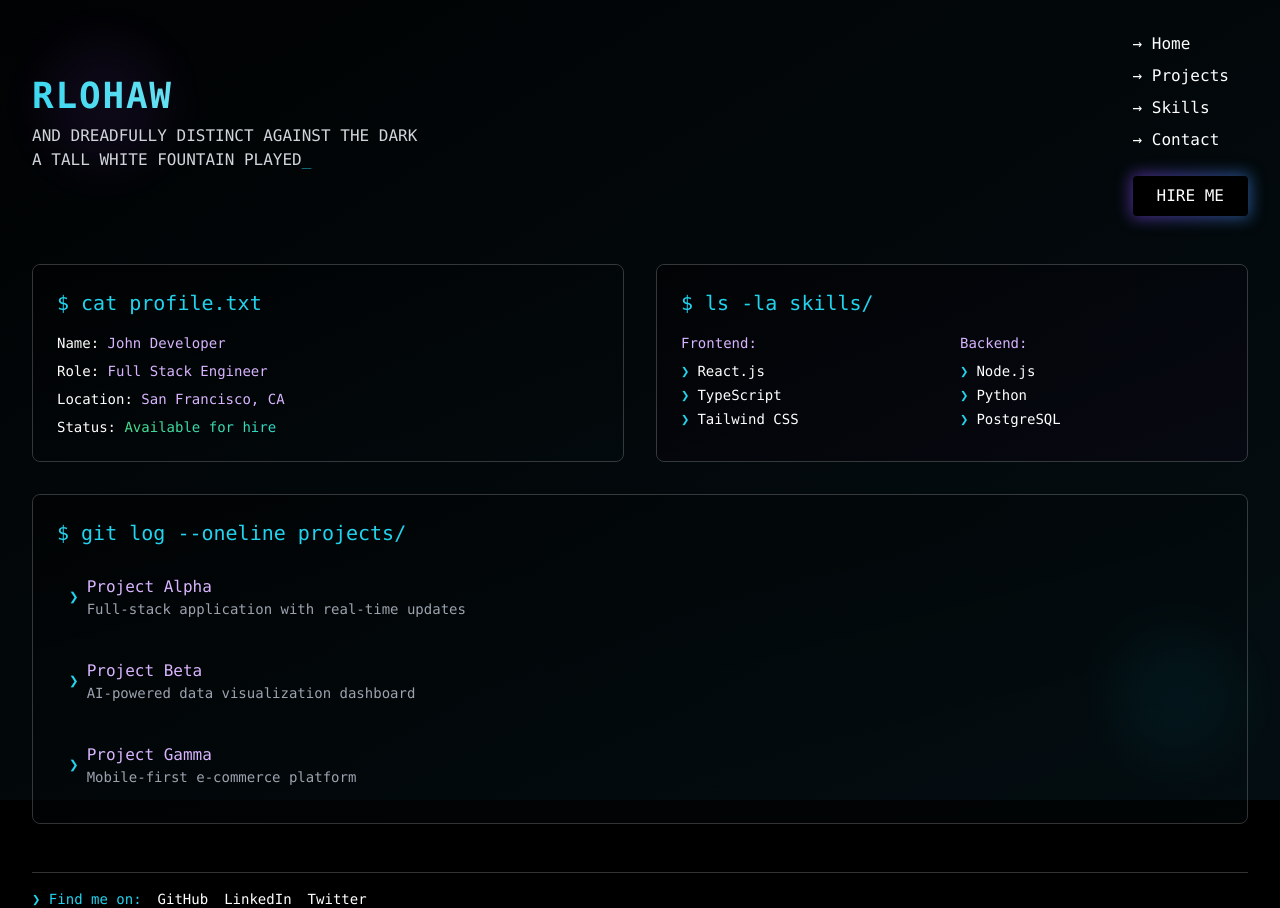
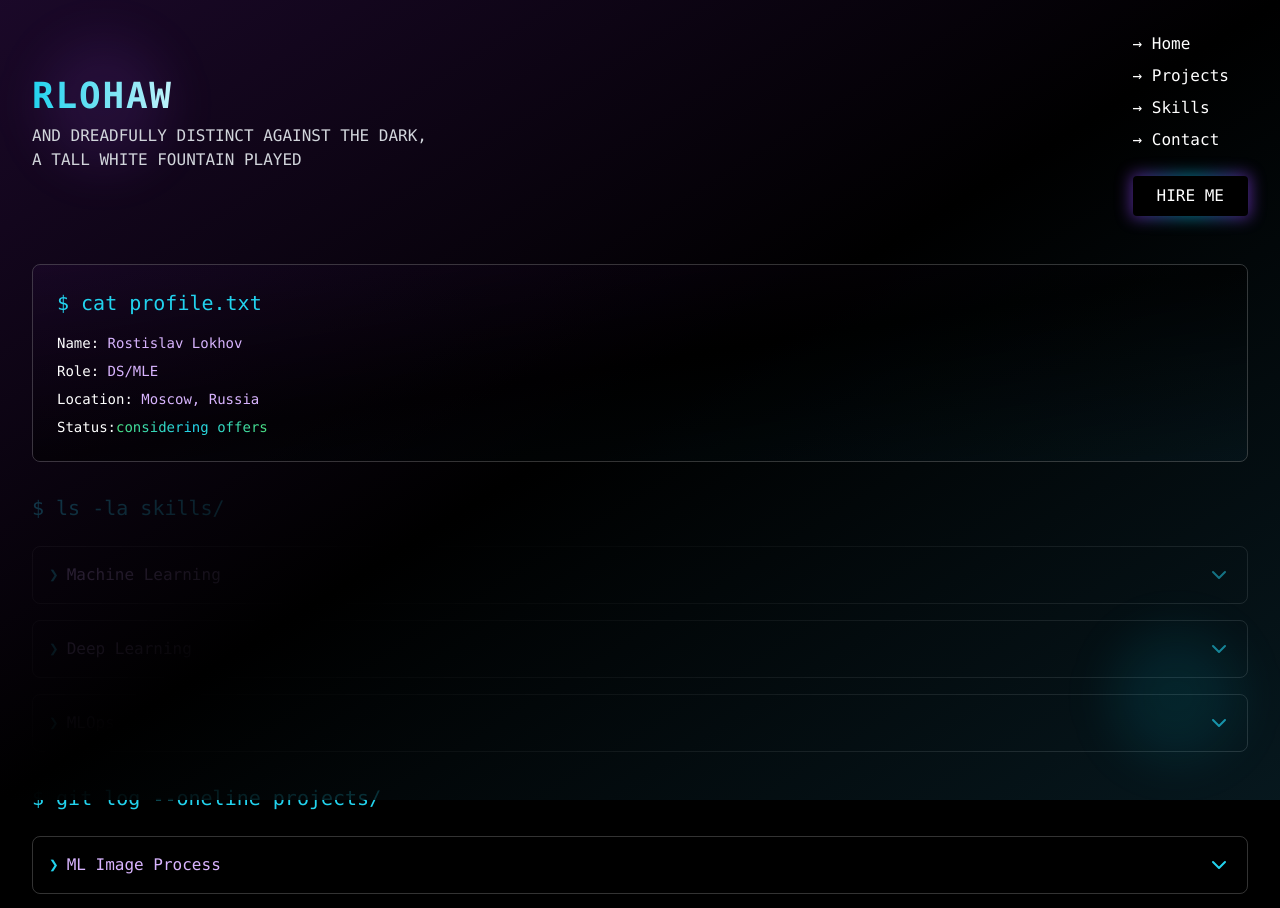
Before and after one commit to Rl0h4w/portfolio, a React (Vite) app: page / in a window 1280 px wide. Shown: the top 908 px of the page. Built offline with nearby package versions, Linux system fonts and the light colour scheme.

Commit message:
dd of project and skills

```diff
--- a/src/components/AnimatedPortfolio.jsx
+++ b/src/components/AnimatedPortfolio.jsx
@@ -1,40 +1,221 @@
-import React, { useEffect } from 'react';
+import React, { useState, useEffect } from 'react';
+import { ChevronDown, ChevronUp, ExternalLink, Github } from 'lucide-react';
 
 const AnimatedPortfolio = () => {
+  const [openSkills, setOpenSkills] = useState({});
+  const [openProjects, setOpenProjects] = useState({});
+
   useEffect(() => {
-    // Создаем анимацию для градиентов
     const gradients = document.querySelectorAll('.animate-gradient');
     gradients.forEach(gradient => {
       gradient.style.backgroundSize = '400% 400%';
     });
   }, []);
 
+  const projects = [
+    {
+      id: 1,
+      title: "ML Image Process",
+      shortDesc: "High-performance medical image processing pipeline",
+      fullDesc: "Developed an end-to-end pipeline for medical image processing using deep learning models. Implemented efficient data processing and model serving architecture.",
+      techStack: ["Python", "PyTorch", "FastAPI", "Docker", "PostgreSQL"],
+      links: {
+        github: "https://github.com/rlohaw/project1",
+        demo: "https://demo-link.com"
+      },
+      achievements: [
+        "Reduced image processing time by 60%",
+        "Implemented distributed processing pipeline",
+        "Achieved 95% accuracy in image classification"
+      ]
+    },
+    {
+      id: 2,
+      title: "NLP Analysis Tool",
+      shortDesc: "Natural Language Processing for document analysis",
+      fullDesc: "Created a tool for analyzing large volumes of text data using transformer models. Features include sentiment analysis, named entity recognition, and topic modeling.",
+      techStack: ["Python", "Hugging Face", "spaCy", "Flask", "Redis"],
+      links: {
+        github: "https://github.com/rlohaw/project2",
+        demo: "https://demo-link.com"
+      },
+      achievements: [
+        "Processed over 1M documents",
+        "Integrated 5+ language models",
+        "Reduced analysis time by 40%"
+      ]
+    }
+  ];
+
+  const skills = {
+    "Machine Learning": {
+      items: ["PyTorch", "TensorFlow", "Scikit-learn", "XGBoost", "LightGBM"],
+      experience: "4 years of hands-on experience in developing and deploying ML models",
+      projects: "Implemented production ML systems for medical imaging and NLP",
+      level: "Advanced"
+    },
+    "Deep Learning": {
+      items: ["CNNs", "Transformers", "GANs", "Object Detection", "Segmentation"],
+      experience: "3 years working with neural networks and deep learning architectures",
+      projects: "Developed custom architectures for medical image analysis",
+      level: "Advanced"
+    },
+    "MLOps": {
+      items: ["Docker", "Kubernetes", "MLflow", "DVC", "Airflow"],
+      experience: "2 years of experience in ML systems deployment and monitoring",
+      projects: "Built end-to-end ML pipelines for production environments",
+      level: "Intermediate"
+    }
+  };
+
+  const toggleSkill = (skillName) => {
+    setOpenSkills(prev => ({
+      ...prev,
+      [skillName]: !prev[skillName]
+    }));
+  };
+
+  const toggleProject = (projectId) => {
+    setOpenProjects(prev => ({
+      ...prev,
+      [projectId]: !prev[projectId]
+    }));
+  };
+
+  const ProjectCard = ({ project }) => {
+    const isOpen = openProjects[project.id];
+
+    return (
+      <div className="border border-white/20 p-4 rounded-lg transition-all duration-300 hover:border-cyan-400/50">
+        <div
+          className="flex items-center justify-between cursor-pointer"
+          onClick={() => toggleProject(project.id)}
+        >
+          <div className="flex items-center gap-2">
+            <span className="text-cyan-400">❯</span>
+            <h3 className="text-purple-300 font-medium">{project.title}</h3>
+          </div>
+          {isOpen ? <ChevronUp className="text-cyan-400" /> : <ChevronDown className="text-cyan-400" />}
+        </div>
+
+        {isOpen && (
+          <div className="mt-4 space-y-4">
+            <p className="text-gray-300">{project.fullDesc}</p>
+
+            <div className="space-y-2">
+              <h4 className="text-purple-300">Tech Stack:</h4>
+              <div className="flex flex-wrap gap-2">
+                {project.techStack.map((tech, index) => (
+                  <span key={index} className="px-2 py-1 bg-purple-900/20 rounded-md text-sm">
+                    {tech}
+                  </span>
+                ))}
+              </div>
+            </div>
+
+            <div className="space-y-2">
+              <h4 className="text-purple-300">Key Achievements:</h4>
+              <ul className="list-disc list-inside space-y-1 text-gray-300">
+                {project.achievements.map((achievement, index) => (
+                  <li key={index}>{achievement}</li>
+                ))}
+              </ul>
+            </div>
+
+            <div className="flex gap-4 pt-2">
+              <a
+                href={project.links.github}
+                target="_blank"
+                rel="noopener noreferrer"
+                className="flex items-center gap-2 text-cyan-400 hover:text-cyan-300"
+              >
+                <Github size={16} />
+                View Code
+              </a>
+              <a
+                href={project.links.demo}
+                target="_blank"
+                rel="noopener noreferrer"
+                className="flex items-center gap-2 text-cyan-400 hover:text-cyan-300"
+              >
+                <ExternalLink size={16} />
+                Live Demo
+              </a>
+            </div>
+          </div>
+        )}
+      </div>
+    );
+  };
+
+  const SkillCard = ({ name, skill }) => {
+    const isOpen = openSkills[name];
+
+    return (
+      <div className="border border-white/20 p-4 rounded-lg transition-all duration-300 hover:border-cyan-400/50">
+        <div
+          className="flex items-center justify-between cursor-pointer"
+          onClick={() => toggleSkill(name)}
+        >
+          <div className="flex items-center gap-2">
+            <span className="text-cyan-400">❯</span>
+            <h3 className="text-purple-300 font-medium">{name}</h3>
+          </div>
+          {isOpen ? <ChevronUp className="text-cyan-400" /> : <ChevronDown className="text-cyan-400" />}
+        </div>
+
+        {isOpen && (
+          <div className="mt-4 space-y-4">
+            <div className="flex flex-wrap gap-2">
+              {skill.items.map((item, index) => (
+                <span key={index} className="px-2 py-1 bg-purple-900/20 rounded-md text-sm">
+                  {item}
+                </span>
+              ))}
+            </div>
+
+            <div className="space-y-2 text-sm">
+              <p className="text-gray-300">
+                <span className="text-purple-300">Experience: </span>
+                {skill.experience}
+              </p>
+              <p className="text-gray-300">
+                <span className="text-purple-300">Projects: </span>
+                {skill.projects}
+              </p>
+              <p className="text-gray-300">
+                <span className="text-purple-300">Level: </span>
+                <span className={`
+                  ${skill.level === 'Advanced' ? 'text-green-400' : ''}
+                  ${skill.level === 'Intermediate' ? 'text-yellow-400' : ''}
+                  ${skill.level === 'Beginner' ? 'text-red-400' : ''}
+                `}>
+                  {skill.level}
+                </span>
+              </p>
+            </div>
+          </div>
+        )}
+      </div>
+    );
+  };
+
   return (
     <div className="min-h-screen bg-black text-white p-8 font-mono relative overflow-hidden">
-      {/* Анимированный фоновый градиент */}
-      <div className="fixed inset-0 animate-gradient bg-gradient-to-br from-purple-900/30 via-black to-cyan-900/30 pointer-events-none"
-           style={{
-             animation: 'gradient 15s ease infinite',
-           }}
-      />
+      <div className="fixed inset-0 bg-gradient-to-br from-purple-900/30 via-black to-cyan-900/30 pointer-events-none" />
 
-      {/* Декоративные элементы */}
       <div className="fixed top-0 left-0 w-full h-full pointer-events-none">
-        <div className="absolute top-10 left-10 w-32 h-32 bg-purple-500/10 rounded-full blur-xl animate-pulse"></div>
-        <div className="absolute bottom-10 right-10 w-32 h-32 bg-cyan-500/10 rounded-full blur-xl animate-pulse" style={{animationDelay: '2s'}}></div>
+        <div className="absolute top-10 left-10 w-32 h-32 bg-purple-500/10 rounded-full blur-xl" />
+        <div className="absolute bottom-10 right-10 w-32 h-32 bg-cyan-500/10 rounded-full blur-xl" />
       </div>
 
-      {/* Header Section */}
       <div className="flex items-center mb-12 relative">
         <div className="mr-8">
-          <div className="text-4xl font-bold tracking-wider animate-gradient bg-gradient-to-r from-cyan-400 via-white to-purple-400 text-transparent bg-clip-text"
-               style={{
-                 animation: 'gradient 3s ease infinite',
-               }}>
+          <div className="text-4xl font-bold tracking-wider bg-gradient-to-r from-cyan-400 via-white to-purple-400 text-transparent bg-clip-text">
             RLOHAW
           </div>
-          <div className="text-gray-300 mt-2">AND DREADFULLY DISTINCT AGAINST THE DARK</div>
-          <div className="text-gray-300">A TALL WHITE FOUNTAIN PLAYED<span className="animate-pulse text-cyan-400">_</span></div>
+          <div className="text-gray-300 mt-2">AND DREADFULLY DISTINCT AGAINST THE DARK,</div>
+          <div className="text-gray-300">A TALL WHITE FOUNTAIN PLAYED</div>
         </div>
         <div className="ml-auto">
           <nav>
@@ -45,10 +226,7 @@ const AnimatedPortfolio = () => {
               <li className="hover:text-cyan-400 cursor-pointer transition-colors duration-300">→ Contact</li>
               <li>
                 <button className="mt-4 relative group">
-                  <div className="absolute -inset-0.5 animate-gradient bg-gradient-to-r from-purple-600 via-cyan-500 to-purple-600 rounded blur opacity-60 group-hover:opacity-100 transition duration-1000"
-                       style={{
-                         animation: 'gradient 3s ease infinite',
-                       }}></div>
+                  <div className="absolute -inset-0.5 bg-gradient-to-r from-purple-600 via-cyan-500 to-purple-600 rounded blur opacity-60 group-hover:opacity-100 transition duration-1000" />
                   <div className="relative bg-black px-6 py-2 rounded">
                     HIRE ME
                   </div>
@@ -59,120 +237,42 @@ const AnimatedPortfolio = () => {
         </div>
       </div>
 
-      {/* Main Content */}
-      <div className="grid grid-cols-1 md:grid-cols-2 gap-8">
-        {/* Profile Section */}
+      <div className="grid grid-cols-1 gap-8">
         <div className="border border-white/20 p-6 rounded-lg relative overflow-hidden group">
-          <div className="absolute inset-0 animate-gradient bg-gradient-to-br from-purple-900/20 via-black to-cyan-900/20 opacity-50 group-hover:opacity-100 transition-opacity duration-500"
-               style={{
-                 animation: 'gradient 10s ease infinite',
-               }}></div>
+          <div className="absolute inset-0 bg-gradient-to-br from-purple-900/20 via-black to-cyan-900/20 opacity-50 group-hover:opacity-100 transition-opacity duration-500" />
           <div className="relative">
             <div className="text-xl mb-4 text-cyan-400">$ cat profile.txt</div>
             <div className="space-y-2 text-sm">
-              <p>Name: <span className="text-purple-300">John Developer</span></p>
-              <p>Role: <span className="text-purple-300">Full Stack Engineer</span></p>
-              <p>Location: <span className="text-purple-300">San Francisco, CA</span></p>
-              <p>Status: <span className="animate-gradient bg-gradient-to-r from-green-400 via-cyan-400 to-green-400 text-transparent bg-clip-text"
-                             style={{
-                               animation: 'gradient 3s ease infinite',
-                             }}>Available for hire</span></p>
+              <p>Name: <span className="text-purple-300">Rostislav Lokhov</span></p>
+              <p>Role: <span className="text-purple-300">DS/MLE</span></p>
+              <p>Location: <span className="text-purple-300">Moscow, Russia</span></p>
+              <p>
+                Status:
+                <span className="bg-gradient-to-r from-green-400 via-cyan-400 to-green-400 text-transparent bg-clip-text">
+                  considering offers
+                </span>
+              </p>
             </div>
           </div>
         </div>
 
-        {/* Skills Section */}
-        <div className="border border-white/20 p-6 rounded-lg relative overflow-hidden group">
-          <div className="absolute inset-0 animate-gradient bg-gradient-to-br from-cyan-900/20 via-black to-purple-900/20 opacity-50 group-hover:opacity-100 transition-opacity duration-500"
-               style={{
-                 animation: 'gradient 10s ease infinite',
-               }}></div>
-          <div className="relative">
-            <div className="text-xl mb-4 text-cyan-400">$ ls -la skills/</div>
-            <div className="grid grid-cols-2 gap-4 text-sm">
-              <div>
-                <p className="text-purple-300 mb-2">Frontend:</p>
-                <ul className="space-y-1">
-                  <li className="flex items-center group">
-                    <span className="text-cyan-400 mr-2 group-hover:text-purple-400 transition-colors duration-300">❯</span>
-                    React.js
-                  </li>
-                  <li className="flex items-center group">
-                    <span className="text-cyan-400 mr-2 group-hover:text-purple-400 transition-colors duration-300">❯</span>
-                    TypeScript
-                  </li>
-                  <li className="flex items-center group">
-                    <span className="text-cyan-400 mr-2 group-hover:text-purple-400 transition-colors duration-300">❯</span>
-                    Tailwind CSS
-                  </li>
-                </ul>
-              </div>
-              <div>
-                <p className="text-purple-300 mb-2">Backend:</p>
-                <ul className="space-y-1">
-                  <li className="flex items-center group">
-                    <span className="text-cyan-400 mr-2 group-hover:text-purple-400 transition-colors duration-300">❯</span>
-                    Node.js
-                  </li>
-                  <li className="flex items-center group">
-                    <span className="text-cyan-400 mr-2 group-hover:text-purple-400 transition-colors duration-300">❯</span>
-                    Python
-                  </li>
-                  <li className="flex items-center group">
-                    <span className="text-cyan-400 mr-2 group-hover:text-purple-400 transition-colors duration-300">❯</span>
-                    PostgreSQL
-                  </li>
-                </ul>
-              </div>
-            </div>
-          </div>
+        <div className="space-y-4">
+          <h2 className="text-xl text-cyan-400 mb-6">$ ls -la skills/</h2>
+          {Object.entries(skills).map(([name, skill]) => (
+            <SkillCard key={name} name={name} skill={skill} />
+          ))}
         </div>
 
-        {/* Projects Section */}
-        <div className="border border-white/20 p-6 rounded-lg relative overflow-hidden col-span-full group">
-          <div className="absolute inset-0 animate-gradient bg-gradient-to-br from-purple-900/20 via-black to-cyan-900/20 opacity-50 group-hover:opacity-100 transition-opacity duration-500"
-               style={{
-                 animation: 'gradient 10s ease infinite',
-               }}></div>
-          <div className="relative">
-            <div className="text-xl mb-4 text-cyan-400">$ git log --oneline projects/</div>
-            <div className="space-y-4">
-              {[
-                {
-                  title: "Project Alpha",
-                  desc: "Full-stack application with real-time updates"
-                },
-                {
-                  title: "Project Beta",
-                  desc: "AI-powered data visualization dashboard"
-                },
-                {
-                  title: "Project Gamma",
-                  desc: "Mobile-first e-commerce platform"
-                }
-              ].map((project, i) => (
-                <div key={i} className="group/item cursor-pointer">
-                  <div className="flex items-center p-3 rounded-lg transition-all duration-300 hover:bg-white/5 relative overflow-hidden">
-                    <div className="absolute inset-0 animate-gradient bg-gradient-to-r from-purple-600/0 via-cyan-500/0 to-purple-600/0 opacity-0 group-hover/item:opacity-20"
-                         style={{
-                           animation: 'gradient 3s ease infinite',
-                         }}></div>
-                    <span className="text-cyan-400 mr-2 group-hover/item:text-purple-400 transition-colors duration-300 relative">❯</span>
-                    <div className="relative">
-                      <p className="text-purple-300 group-hover/item:text-white transition-colors duration-300">{project.title}</p>
-                      <p className="text-sm text-gray-400">{project.desc}</p>
-                    </div>
-                  </div>
-                </div>
-              ))}
-            </div>
-          </div>
+        <div className="space-y-4">
+          <h2 className="text-xl text-cyan-400 mb-6">$ git log --oneline projects/</h2>
+          {projects.map(project => (
+            <ProjectCard key={project.id} project={project} />
+          ))}
         </div>
       </div>
 
-      {/* Footer */}
       <div className="mt-12 border-t border-white/20 pt-4 text-sm">
-        <p className="flex items-center flex-wrap gap-4">
+        <div className="flex items-center flex-wrap gap-4">
           <span className="text-cyan-400">❯ Find me on:</span>
           {["GitHub", "LinkedIn", "Twitter"].map((platform, i) => (
             <a
@@ -180,29 +280,12 @@ const AnimatedPortfolio = () => {
               href="#"
               className="relative group"
             >
-              <span className="absolute -inset-0.5 animate-gradient bg-gradient-to-r from-purple-600 via-cyan-500 to-purple-600 rounded-full blur opacity-0 group-hover:opacity-60 transition duration-500"
-                    style={{
-                      animation: 'gradient 3s ease infinite',
-                    }}></span>
+              <div className="absolute -inset-0.5 bg-gradient-to-r from-purple-600 via-cyan-500 to-purple-600 rounded-full blur opacity-0 group-hover:opacity-60 transition duration-500" />
               <span className="relative">{platform}</span>
             </a>
           ))}
-        </p>
+        </div>
       </div>
-
-      <style jsx global>{`
-        @keyframes gradient {
-          0% {
-            background-position: 0% 50%;
-          }
-          50% {
-            background-position: 100% 50%;
-          }
-          100% {
-            background-position: 0% 50%;
-          }
-        }
-      `}</style>
     </div>
   );
 };
```
